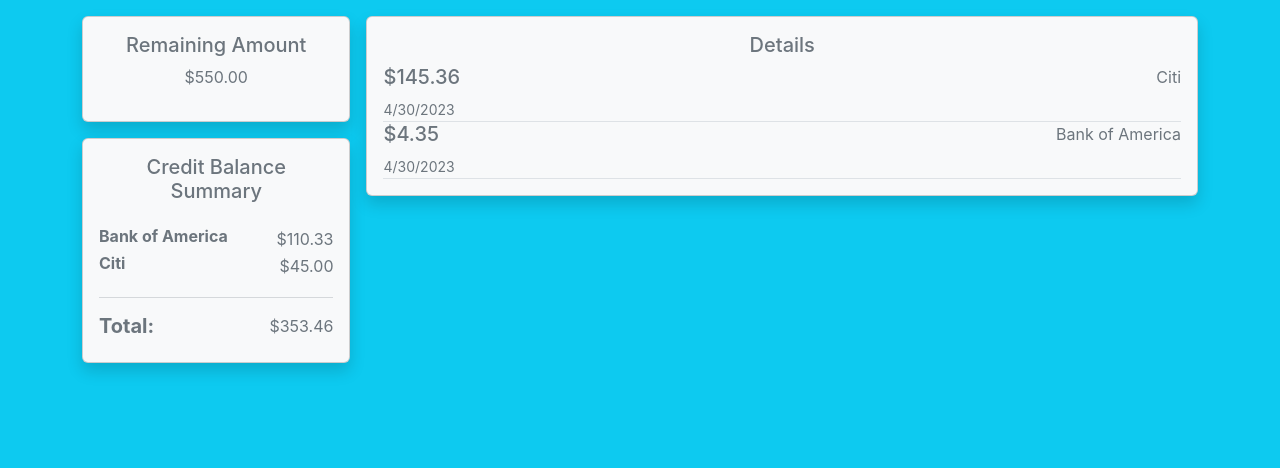
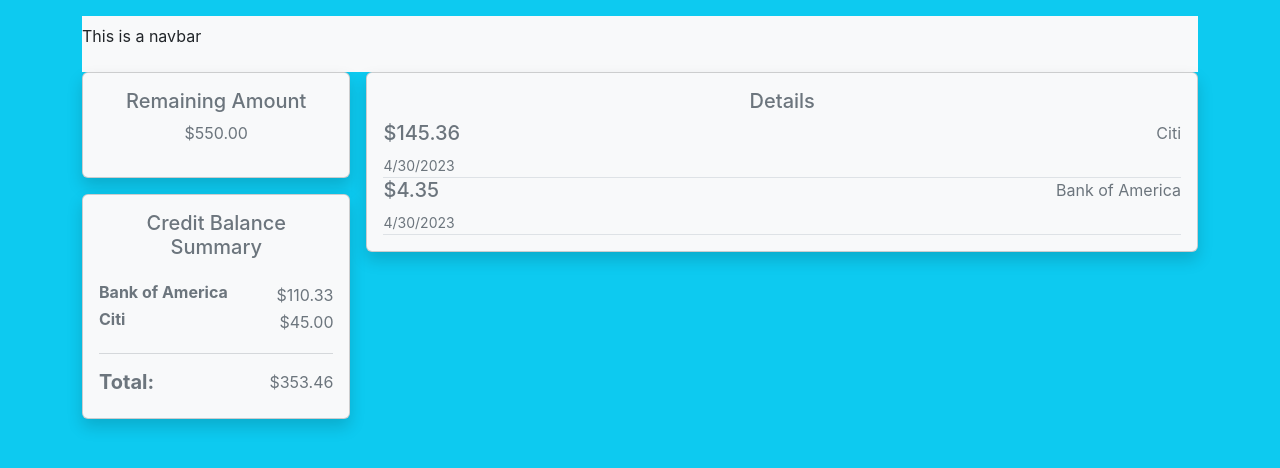
Before and after one commit to tcsauter/checkbook, a React (Create React App) app: page / in a window 1280 px wide. Shown: the top 468 px of the page. Built offline with nearby package versions, Linux system fonts and the light colour scheme.

Commit message:
Inching along on the Navbar.

```diff
--- a/src/layouts/HomePage/HomePage.tsx
+++ b/src/layouts/HomePage/HomePage.tsx
@@ -2,12 +2,15 @@ import React, {useState} from "react";
 import {CreditBalanceSummaryCard} from "./components/CreditBalanceSummaryCard";
 import {RemainCard} from "./components/RemainCard";
 import {DetailsCard} from "./components/DetailsCard";
+import {Navbar} from "../NavbarAndFooter/Navbar";
 
 export const HomePage: React.FC<{ name: string }> = (props) => {
     const [remainCardInitAmt, setRemainCardInitAmt] = useState(0);
 
     return (
         <div className='container mt-3'>
+            <Navbar />
+
             {/*desktop*/}
             <div className='d-none d-md-flex justify-content-evenly'>
                 <div className='me-3'>
--- a/src/layouts/NavbarAndFooter/Navbar.tsx
+++ b/src/layouts/NavbarAndFooter/Navbar.tsx
@@ -2,8 +2,8 @@ import React from "react";
 
 export const Navbar: React.FC = () => {
     return(
-        <div>
-
-        </div>
+        <nav className={'navbar navbar-expand-md bg-light'}>
+            <p>This is a navbar</p>
+        </nav>
     );
 }
```
